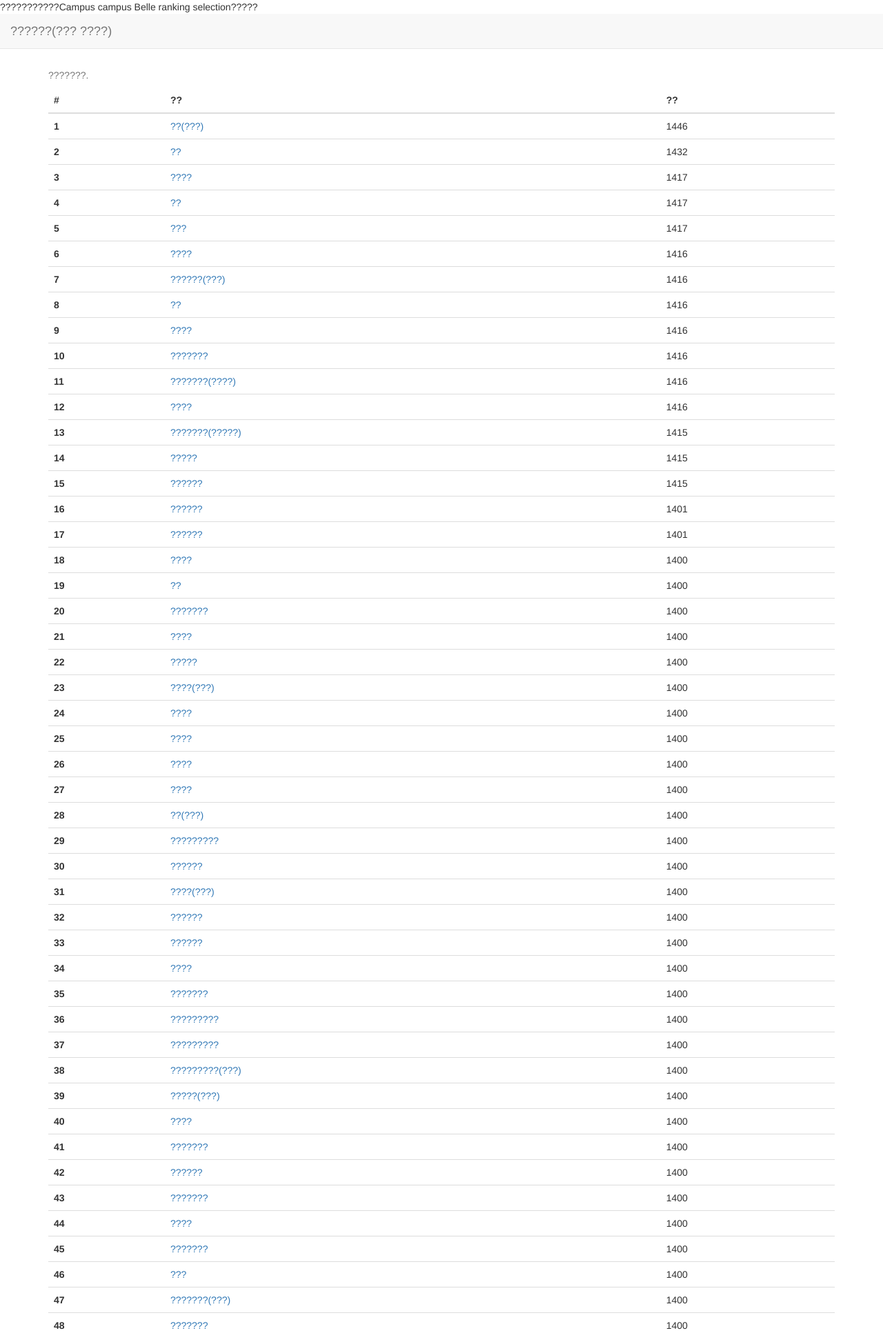
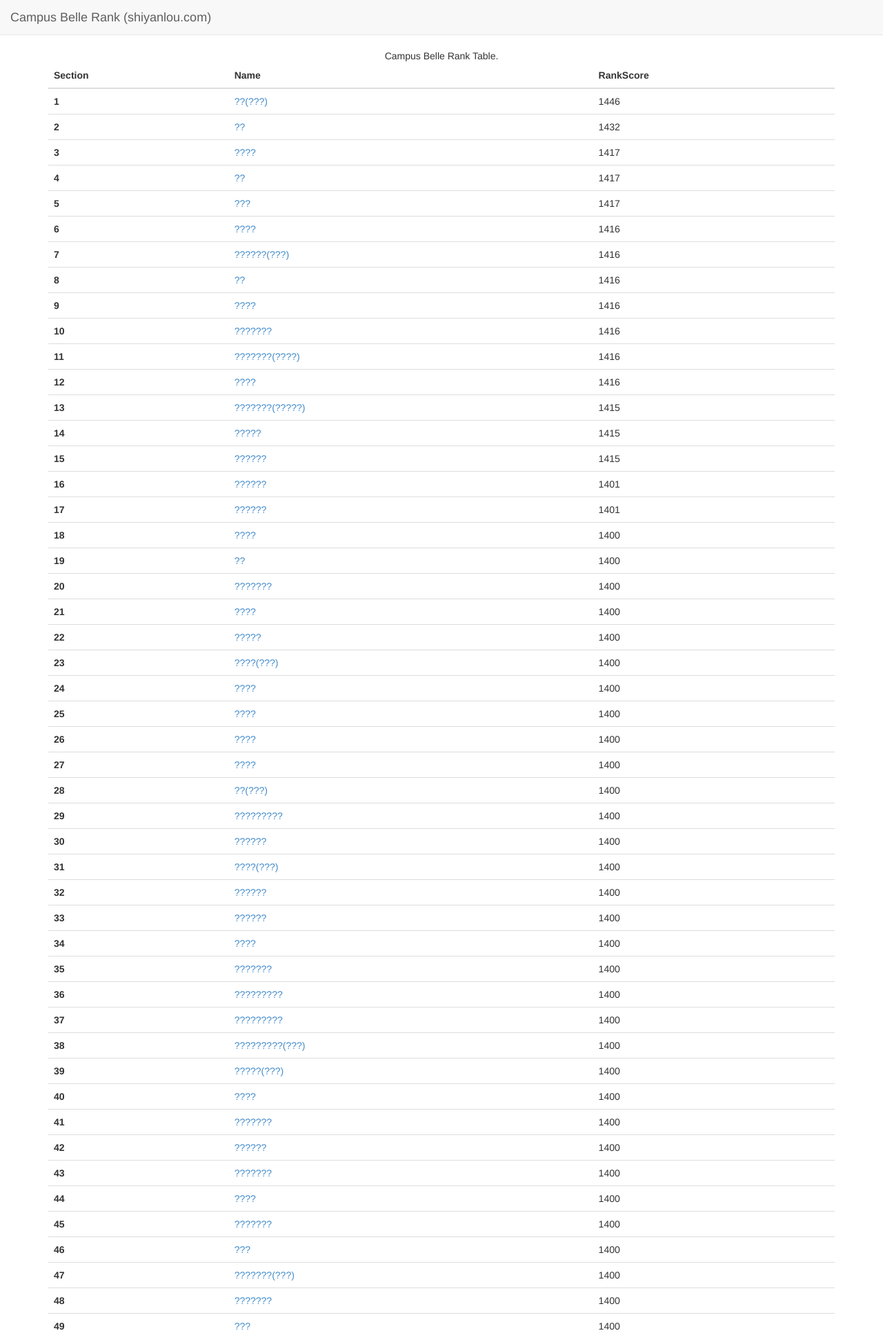
Before and after one commit to gugugit/School_beauty_girl, a PHP site: page /ranklist.php in a window 1280 px wide. Shown: the top 1933 px of the page at 69% size. Run offline with PHP 8.4, Linux system fonts and the light colour scheme; data comes from the database, SQL or seed files in the repository; some libraries are stand-ins or nearby versions.

Commit message:
english and change path

```diff
--- a/ranklist.php
+++ b/ranklist.php
@@ -1,29 +1,29 @@
 <!DOCTYPE html>
 <html>
-    <head>???????????Campus campus Belle ranking selection?????
-        <title>Ca</title>
+    <head>
+        <title>Campus campus Belle ranking selection</title>
          <meta http-equiv="Content-Type" content="text/html; charset=UTF-8" />
         <meta name="viewport" content="width=device-width, initial-scale=1.0, user-scalable=no">
         <meta http-equiv="X-UA-Compatibl\e" content="IE=edge">
-        <meta name="keywords" content="????????">
-        <meta name="description" content="????????,???????.">
-		<link href="http://libs.baidu.com/bootstrap/3.0.3/css/bootstrap.min.css" rel="stylesheet">
-    	<script src="http://libs.baidu.com/jquery/2.0.0/jquery.min.js"></script>
+        <meta name="keywords" content="Campus campus Belle ranking selection">
+        <meta name="description" content="Campus campus Belle ranking selection,by shiyanlou">
+    <link href="bootstrap.css" rel="stylesheet">
+      <script src="jquery.js"></script>
     </head>
     <body>
     <div class="wrapper" id="wrapper">
         <nav class="navbar navbar-default navbar-static-top">
-              <a class="navbar-brand" href="index.php">??????(??? ????)</a>
+              <a class="navbar-brand" href="index.php">Campus Belle Rank (shiyanlou.com)</a>
         </nav>
         <!-- ^ ?? -->
         		<div class="container ranklist">
 			<table class="table">
-		      <caption>???????.</caption>
+		      <caption>Campus Belle Rank Table.</caption>
 		      <thead>
 		        <tr>
-		          <th>#</th>
-		          <th>??</th>
-		          <th>??</th>
+		          <th>Section</th>
+		          <th>Name</th>
+		          <th>RankScore</th>
 		        </tr>
 		      </thead>
 		      <tbody>
@@ -36,11 +36,11 @@
 		        <?php }?>
 		      </tbody>
 		    </table>
-        <button class="btn btn-success" id="rechoose">????</button>
+        <button class="btn btn-success" id="rechoose">Choose Again</button>
         </div>
         <!-- $ ?? -->
     </div>
-    <script src="http://libs.baidu.com/bootstrap/3.0.3/js/bootstrap.min.js"></script>
+    <script src="bootstrap.js"></script>
     <script type="text/javascript">
     $("#rechoose").on("click",function(){
        document.cookie="rankwomanper=0";
```
